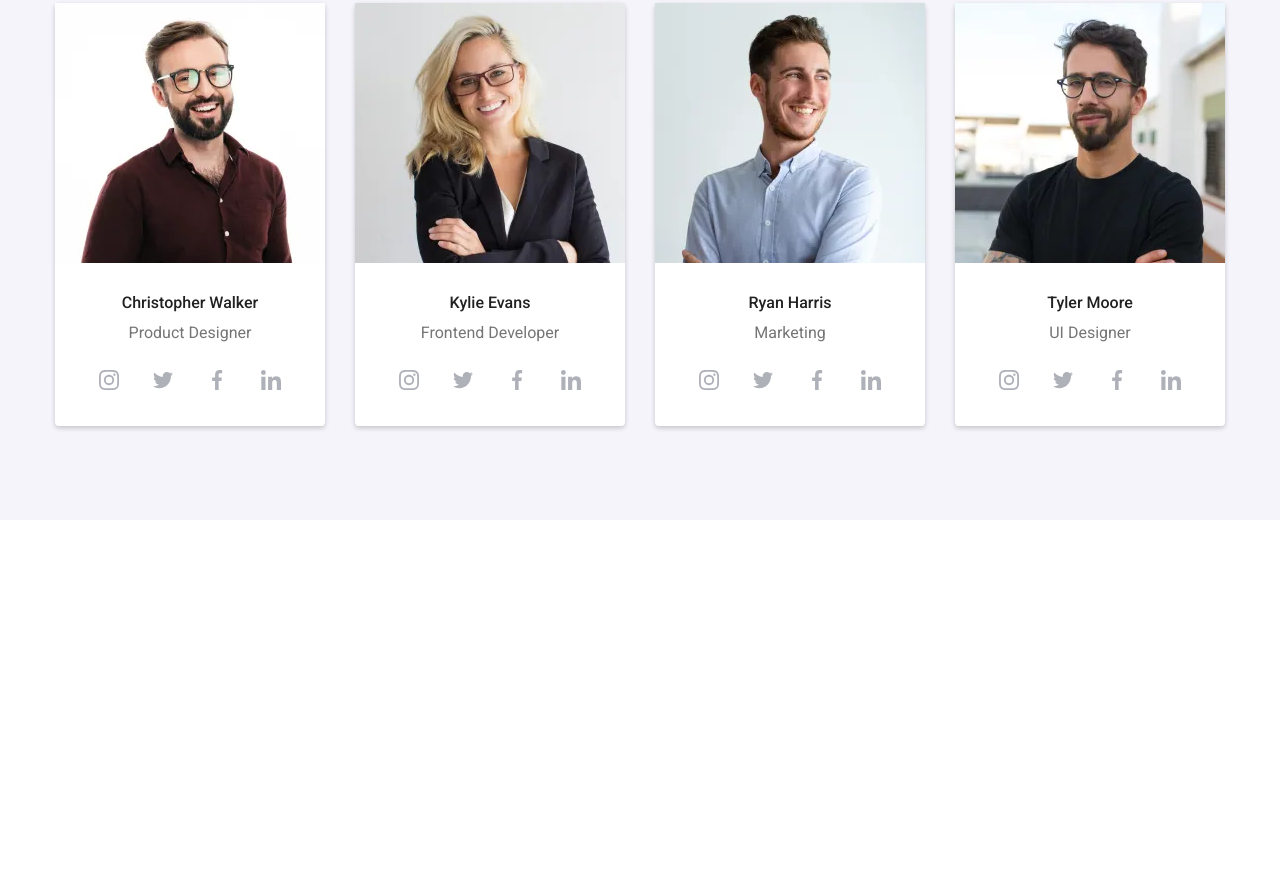
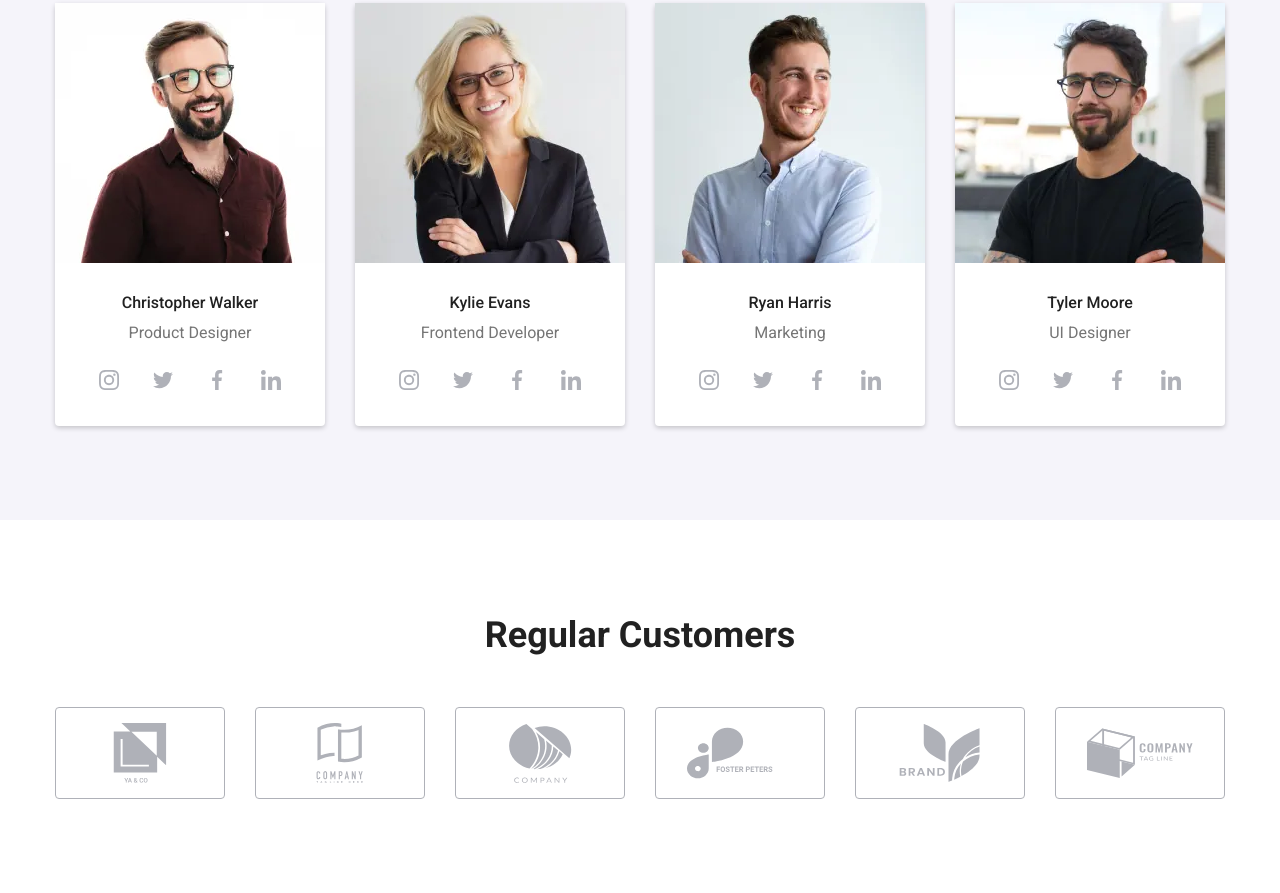
Before and after one commit to Tarkanii/WebStudio, a plain HTML site: page index.html in a window 1280 px wide. Shown: the part 1777-2670 px from the top of the page. Before the commit the page ends 2297 px from the top, so only its background shows below. Drawn offline with Linux system fonts and the light colour scheme.

Commit message:
WS-8, added our customers

```diff
--- a/index.html
+++ b/index.html
@@ -395,6 +395,56 @@
                 </ul>
             </div>
             </section>
+            <!-- Regular Customers Section -->
+            <section class="section">
+                <h2 class="section__title">Regular Customers</h2>
+                <div class="container">
+                    <ul class="customers-list">
+                        <li class="customers-list__element">
+                            <a class="customers-list__link" href="/">
+                                <svg class="customers-list__icon">
+                                    <use href="./images/sprite.svg#icon-client-1"></use>
+                                </svg>
+                            </a>
+                        </li>
+                        <li class="customers-list__element">
+                            <a class="customers-list__link" href="/">
+                                <svg class="customers-list__icon">
+                                    <use href="./images/sprite.svg#icon-client-2"></use>
+                                </svg>
+                            </a>
+                        </li>
+                        <li class="customers-list__element">
+                            <a class="customers-list__link" href="/">
+                                <svg class="customers-list__icon">
+                                    <use href="./images/sprite.svg#icon-client-3"></use>
+                                </svg>
+                            </a>
+                        </li>
+                        <li class="customers-list__element">
+                            <a class="customers-list__link" href="/">
+                                <svg class="customers-list__icon">
+                                    <use href="./images/sprite.svg#icon-client-4"></use>
+                                </svg>
+                            </a>
+                        </li>
+                        <li class="customers-list__element">
+                            <a class="customers-list__link" href="/">
+                                <svg class="customers-list__icon">
+                                    <use href="./images/sprite.svg#icon-client-5"></use>
+                                </svg>
+                            </a>
+                        </li>
+                        <li class="customers-list__element">
+                            <a class="customers-list__link" href="/">
+                                <svg class="customers-list__icon">
+                                    <use href="./images/sprite.svg#icon-client-6"></use>
+                                </svg>
+                            </a>
+                        </li>
+                    </ul>
+                </div>
+            </section>
         </main>
         <script src="./js/index.js" type="module"></script>
     </body>
--- a/sass/components/_section.scss
+++ b/sass/components/_section.scss
@@ -11,12 +11,13 @@
     }
 
     &__title {
-        font-size: 36px;
+        font-size: 28px;
         font-weight: 700;
         text-align: center;
         margin-bottom: 30px;
 
         @include desktop {
+            font-size: 36px;
             margin-bottom: 50px;
         }
     }
--- /dev/null
+++ b/sass/layout/_our-customers.scss
@@ -0,0 +1,49 @@
+.customers-list {
+    display: flex;
+    flex-direction: row;
+    flex-wrap: wrap;
+    gap: 30px;
+
+    @include desktop {
+        flex-wrap: nowrap;
+    }
+
+    &__element {
+        width: calc((100% - 30px) / 2);
+        height: 92px;
+
+        @include tablet {
+            width: calc((100% - 2 * 30px) / 3);
+        }
+
+        @include desktop {
+            width: calc((100% - 5 * 30px) / 6);
+        }
+    }
+
+    &__link {
+        height: 100%;
+        width: 100%;
+        display: flex;
+        align-items: center;
+        justify-content: center;
+        border: 1px solid var(--primary-icon-color);
+        border-radius: 4px;
+        transition: border var(--transition);
+    }
+
+    &__link:hover, &__link:focus {
+        border: 1px solid var(--accent-color);
+    }
+
+    &__icon {
+        fill: var(--primary-icon-color);
+        height: 60px;
+        width: 106px;
+        transition: fill var(--transition);
+    }
+
+    &__link:hover &__icon, &__link:focus &__icon {
+        fill: var(--accent-color);
+    }
+}
--- a/sass/layout/_our-team.scss
+++ b/sass/layout/_our-team.scss
@@ -22,7 +22,7 @@
         }
 
         @include desktop {
-            width: calc((100% - 30px) / 4);
+            width: calc((100% - 3 * 30px) / 4);
         }
     }
 }
--- a/sass/main.scss
+++ b/sass/main.scss
@@ -22,3 +22,4 @@
 @import "./layout/our-advantages";
 @import "./layout/our-activities";
 @import "./layout/our-team";
+@import "./layout/our-customers";
```
Also changed, not shown: css/main.min.css, 1 other file. Lines whose indentation alone changed are shown as unchanged.
